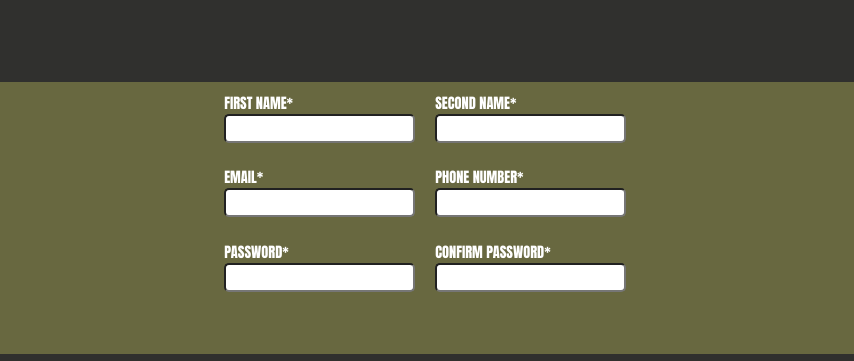
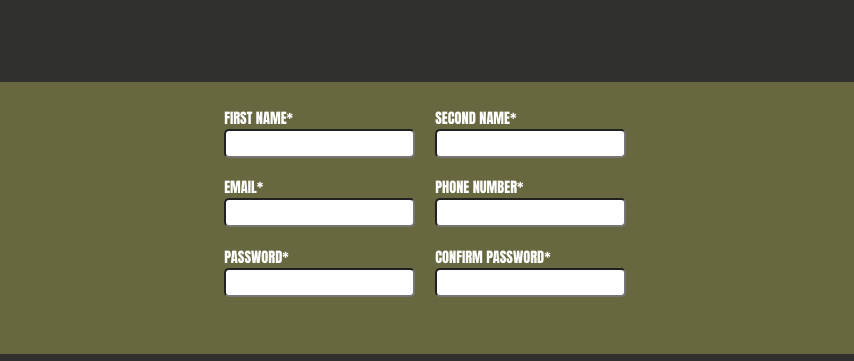
Before and after one commit to vvasilopoulos0/signupForm, a plain HTML site: page index.html in a window 1280 px wide. Shown: the part 182-543 px from the top of the page, 426-1280 px from the left. Drawn offline with Linux system fonts and the light colour scheme.

Commit message:
Padding in the top portion of form

```diff
--- a/signupForm.css
+++ b/signupForm.css
@@ -92,9 +92,8 @@ form{
     height: 100%;
     justify-content: center;
     padding-left: 15%;
-    padding-right: 15%
-
-
+    padding-right: 15%;
+    padding-top: 15px;
 }
 
 form > *{
```
